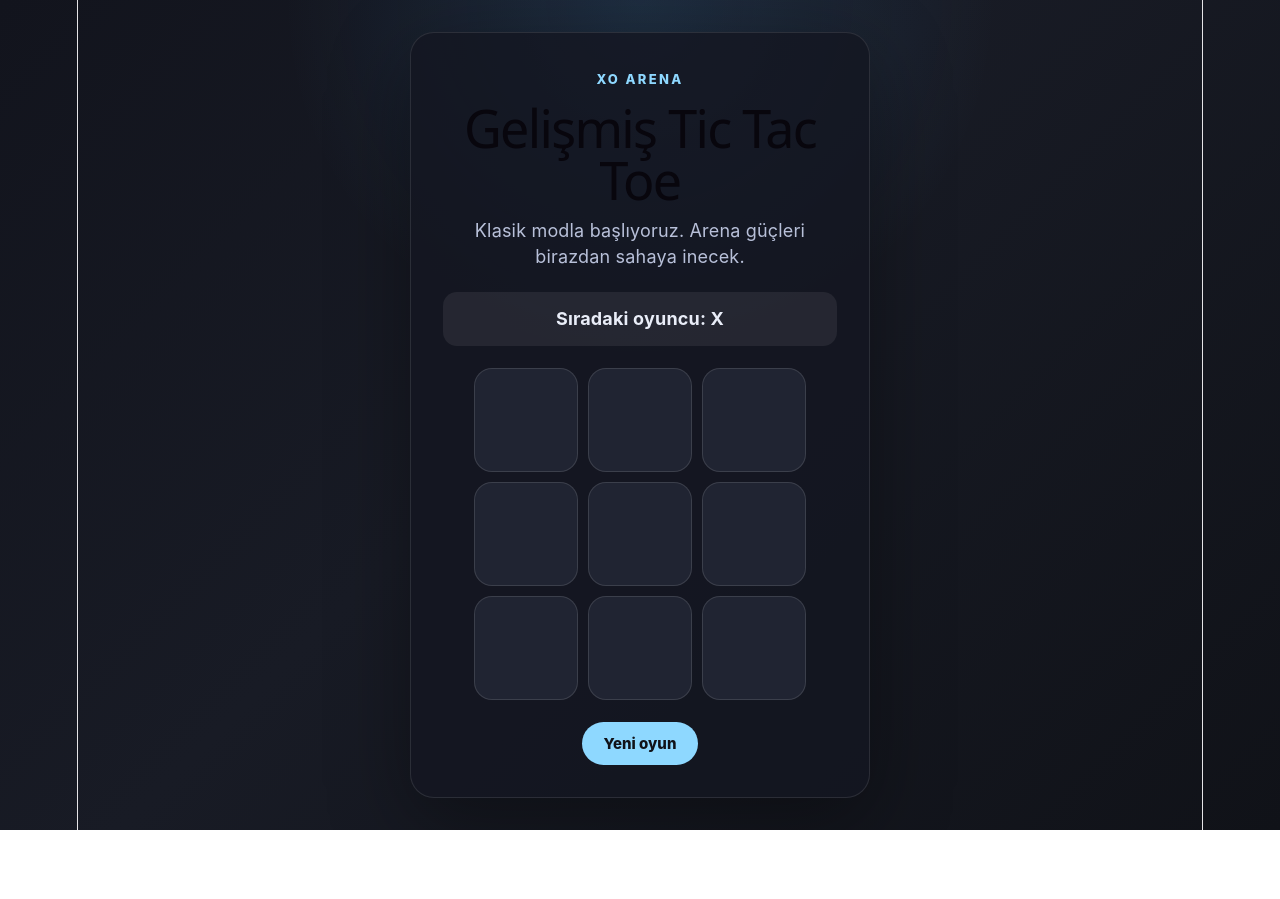
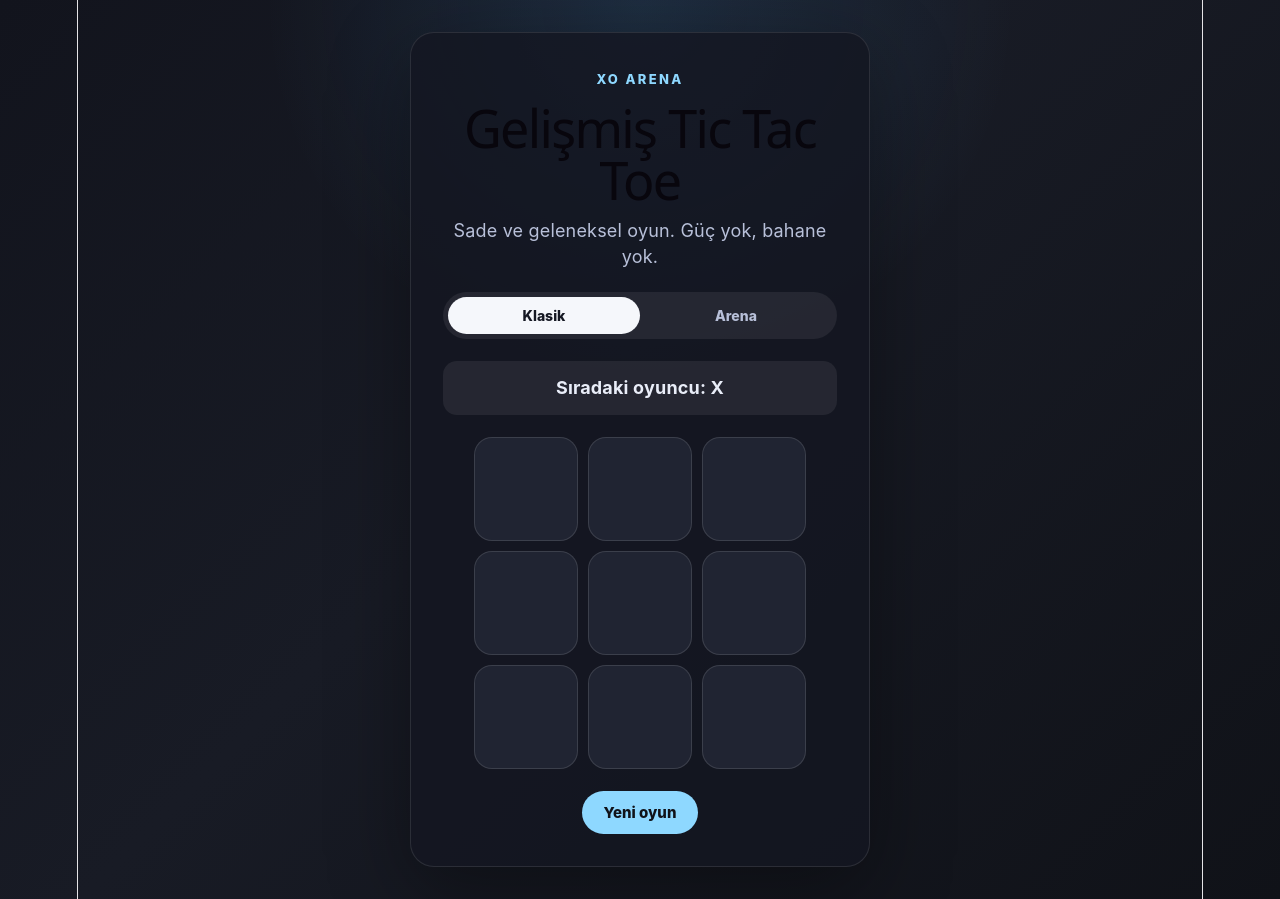
Before and after one commit to rabiaunllu/react-tic-tac-toe, a React (Vite) app: page / in a window 1280 px wide. Before the commit the page ends 830 px from the top, so only its background shows below. Built offline with nearby package versions, Linux system fonts and the light colour scheme.

Commit message:
oyun modu seçimi eklendi

```diff
--- a/src/App.css
+++ b/src/App.css
@@ -125,3 +125,32 @@ p {
 .restart-button:hover {
   background: #b9e8ff;
 }
+
+.mode-toggle {
+  display: grid;
+  grid-template-columns: repeat(2, 1fr);
+  width: 100%;
+  padding: 5px;
+  border-radius: 999px;
+  background: rgba(255, 255, 255, 0.07);
+}
+
+.mode-button {
+  border: 0;
+  border-radius: 999px;
+  padding: 10px 14px;
+  background: transparent;
+  color: #b8c0d9;
+  font-size: 14px;
+  font-weight: 800;
+  cursor: pointer;
+}
+
+.mode-button.active {
+  background: #f5f7fb;
+  color: #151823;
+}
+
+.mode-button:not(.active):hover {
+  color: #f5f7fb;
+}
--- a/src/App.jsx
+++ b/src/App.jsx
@@ -3,12 +3,14 @@ import './App.css'
 import Board from './components/Board'
 import GameStatus from './components/GameStatus'
 import { calculateWinner, isBoardFull } from './game/gameLogic'
+import GameModeToggle from './components/GameModeToggle'
 
 const initialSquares = Array(9).fill(null)
 
 export default function App() {
   const [squares, setSquares] = useState(initialSquares)
   const [xIsNext, setXIsNext] = useState(true)
+  const [gameMode, setGameMode] = useState('classic')
 
   const winner = calculateWinner(squares)
   const isDraw = !winner && isBoardFull(squares)
@@ -36,9 +38,13 @@ export default function App() {
         <header className="game-header">
           <span className="eyebrow">XO ARENA</span>
           <h1>Gelişmiş Tic Tac Toe</h1>
-          <p>Klasik modla başlıyoruz. Arena güçleri birazdan sahaya inecek.</p>
+          <p>
+            {gameMode === 'classic'
+              ? 'Sade ve geleneksel oyun. Güç yok, bahane yok.'
+              : 'Arena modu aktif. Özel güçler yakında sahaya inecek.'}
+          </p>
         </header>
-
+        <GameModeToggle gameMode={gameMode} onGameModeChange={setGameMode} />
         <GameStatus winner={winner} isDraw={isDraw} xIsNext={xIsNext} />
 
         <Board squares={squares} onSquareClick={handleSquareClick} />
--- /dev/null
+++ b/src/components/GameModeToggle.jsx
@@ -0,0 +1,19 @@
+export default function GameModeToggle({ gameMode, onGameModeChange }) {
+  return (
+    <div className="mode-toggle" aria-label="Oyun modu seçimi">
+      <button
+        className={gameMode === 'classic' ? 'mode-button active' : 'mode-button'}
+        onClick={() => onGameModeChange('classic')}
+      >
+        Klasik
+      </button>
+
+      <button
+        className={gameMode === 'arena' ? 'mode-button active' : 'mode-button'}
+        onClick={() => onGameModeChange('arena')}
+      >
+        Arena
+      </button>
+    </div>
+  )
+}
```
